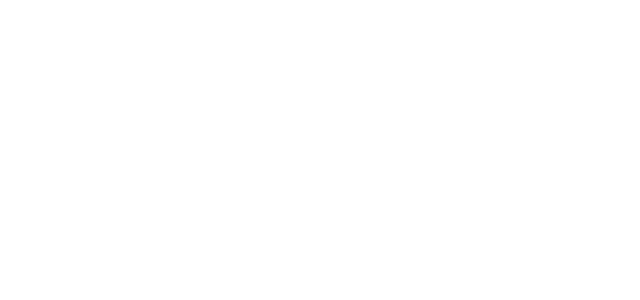
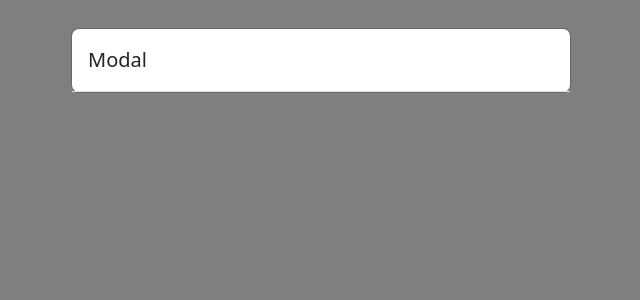
Before and after one commit to AlmazXX/demo, a React (Create React App) app: page / in a window 1280 px wide. Shown: the top 300 px of the page, without its empty margins (319-959 px from the left). Built offline with nearby package versions, Linux system fonts and the light colour scheme.

Commit message:
Installed bootstrap library

```diff
--- a/package.json
+++ b/package.json
@@ -6,6 +6,7 @@
     "@types/node": "^16.18.3",
     "@types/react": "^18.0.25",
     "@types/react-dom": "^18.0.8",
+    "bootstrap": "^5.2.2",
     "react": "^18.2.0",
     "react-dom": "^18.2.0",
     "react-scripts": "5.0.1",
--- a/src/containers/App/App.tsx
+++ b/src/containers/App/App.tsx
@@ -1,9 +1,13 @@
-import React from 'react';
+import React, { useState } from 'react';
+import Modal from '../../components/Modal/Modal';
+import 'bootstrap/dist/css/bootstrap.min.css';
 
 function App() {
+  const [showModal, setShowModal] = useState(true);
+  const cancel = () => {setShowModal(false)}
   return (
     <React.Fragment>
-
+      <Modal title="Modal" show={showModal} onClose={cancel}></Modal>
     </React.Fragment>
   );
 }
```
Also changed, not shown: 1 other file (tests, documents, lock files or other folders).
